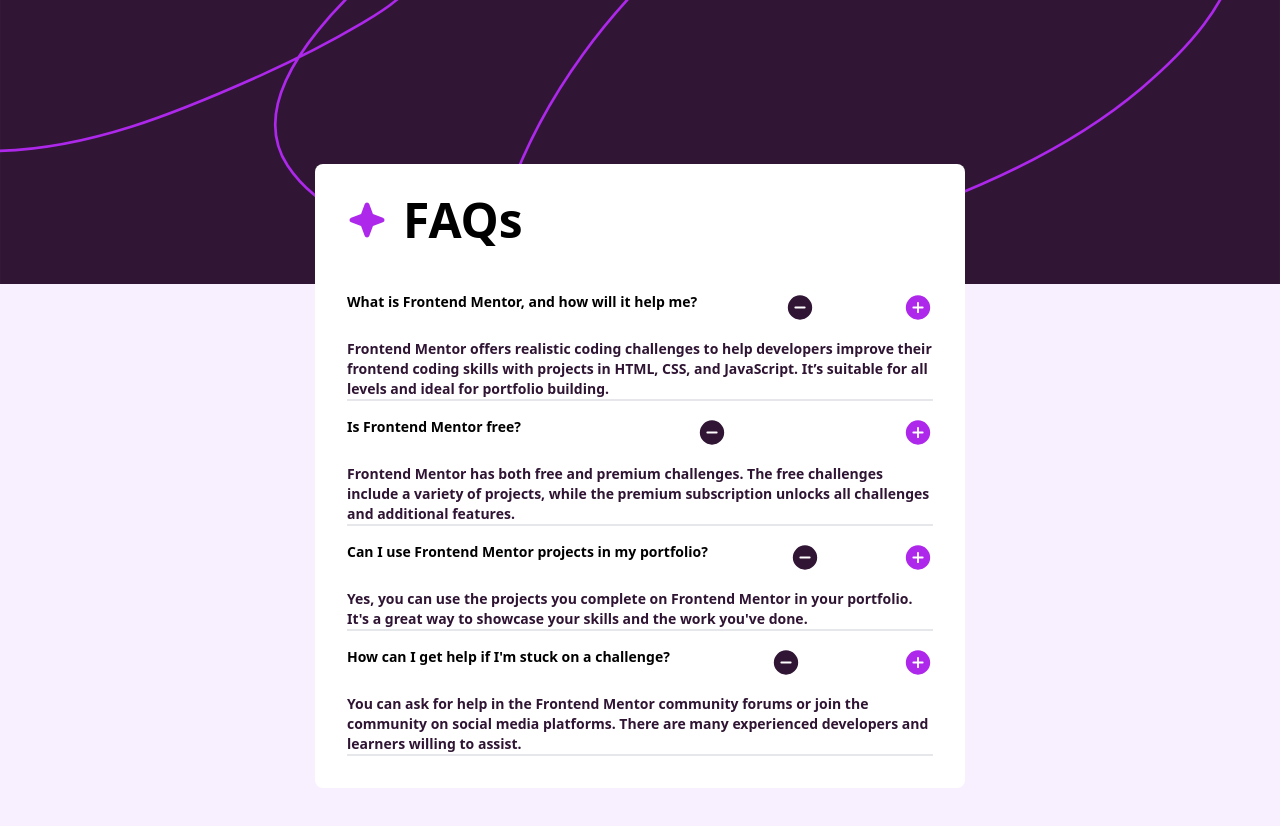
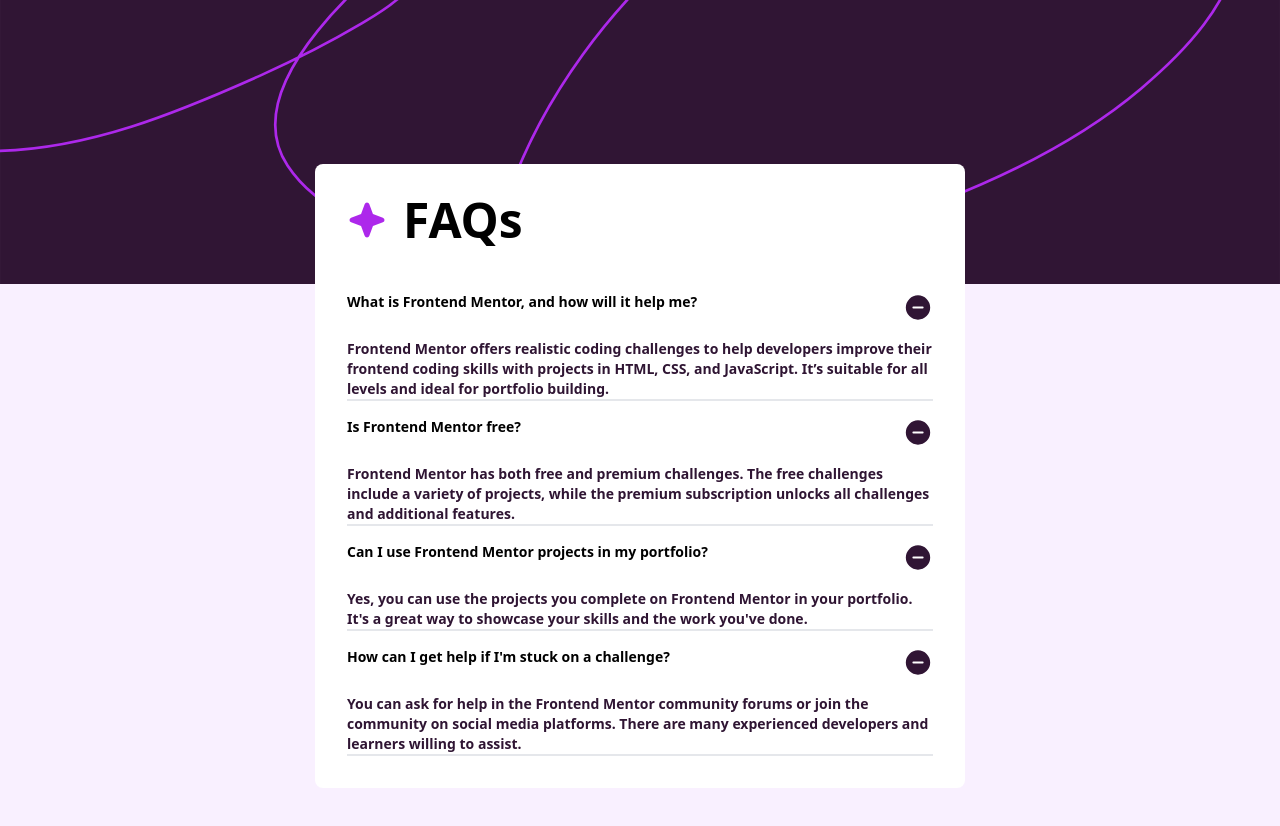
Before and after one commit to Dhruvmehta1311/faq-accordion, a React (Vite) app: page / in a window 1280 px wide. Shown: the top 826 px of the page. Built offline with nearby package versions, Linux system fonts and the light colour scheme.

Commit message:
Added onClick function.

```diff
--- a/src/App.jsx
+++ b/src/App.jsx
@@ -1,3 +1,5 @@
+import { useState } from "react";
+
 /* eslint-disable react/prop-types */
 const accordionData = [
   {
@@ -58,12 +60,28 @@
 }
 
 function AccordionComponent({ accordion }) {
+  const [isOpen, setIsOpen] = useState("false");
+
+  function handleState() {
+    setIsOpen((isOpen) => !isOpen);
+  }
   return (
     <div className="flex flex-col gap-4 text-sm border-b-2 ">
       <div className="flex justify-between">
         <p className="font-bold">{accordion.question}</p>
-        <img className="" src="./src/assets/images/icon-minus.svg" />
-        <img className="" src="./src/assets/images/icon-plus.svg" />
+        {isOpen ? (
+          <img
+            onClick={handleState}
+            className="cursor-pointer"
+            src="./src/assets/images/icon-minus.svg"
+          />
+        ) : (
+          <img
+            onClick={handleState}
+            className="cursor-pointer"
+            src="./src/assets/images/icon-plus.svg"
+          />
+        )}
       </div>
       <p className="text-dark-purple font-semibold ">{accordion.answer}</p>
     </div>
```
